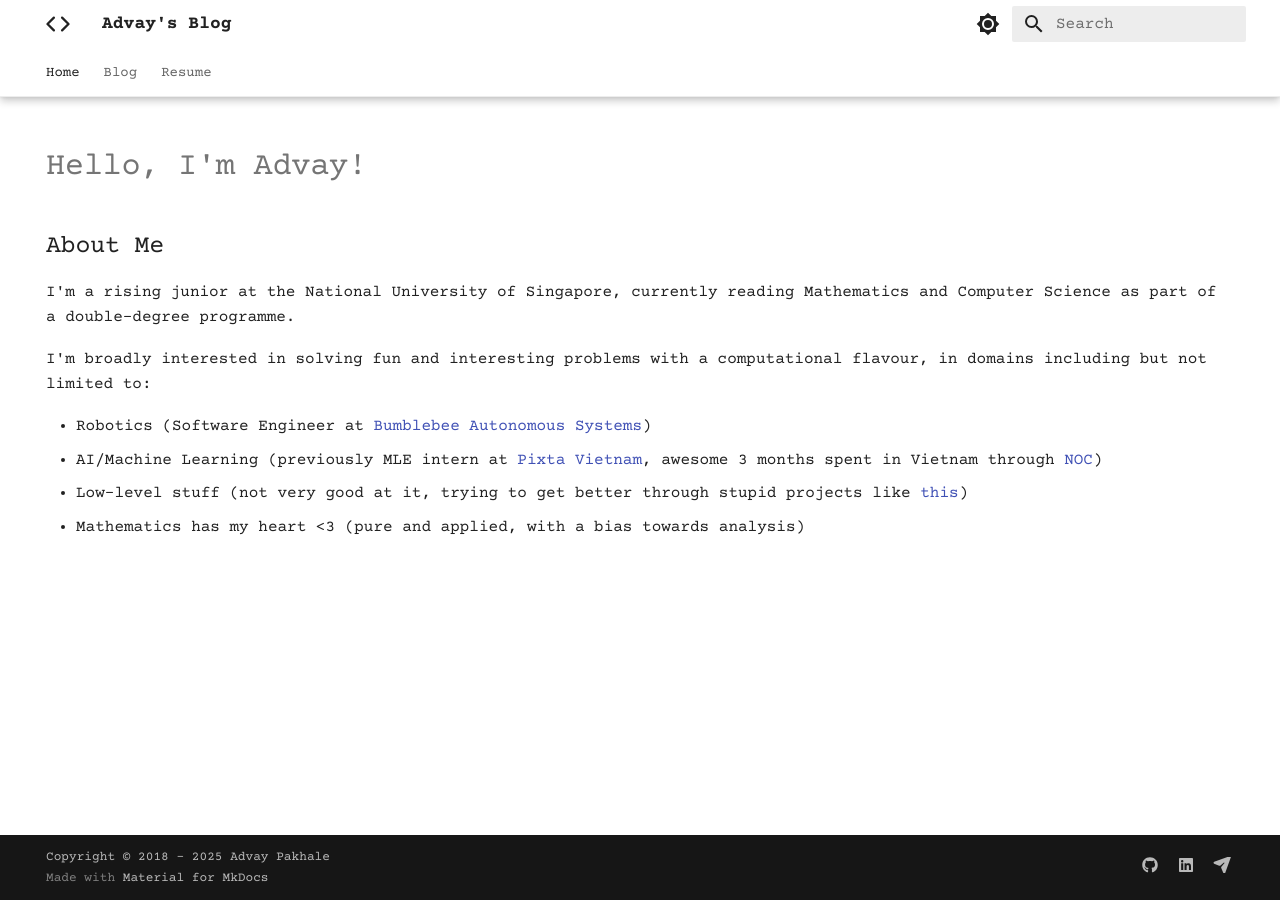
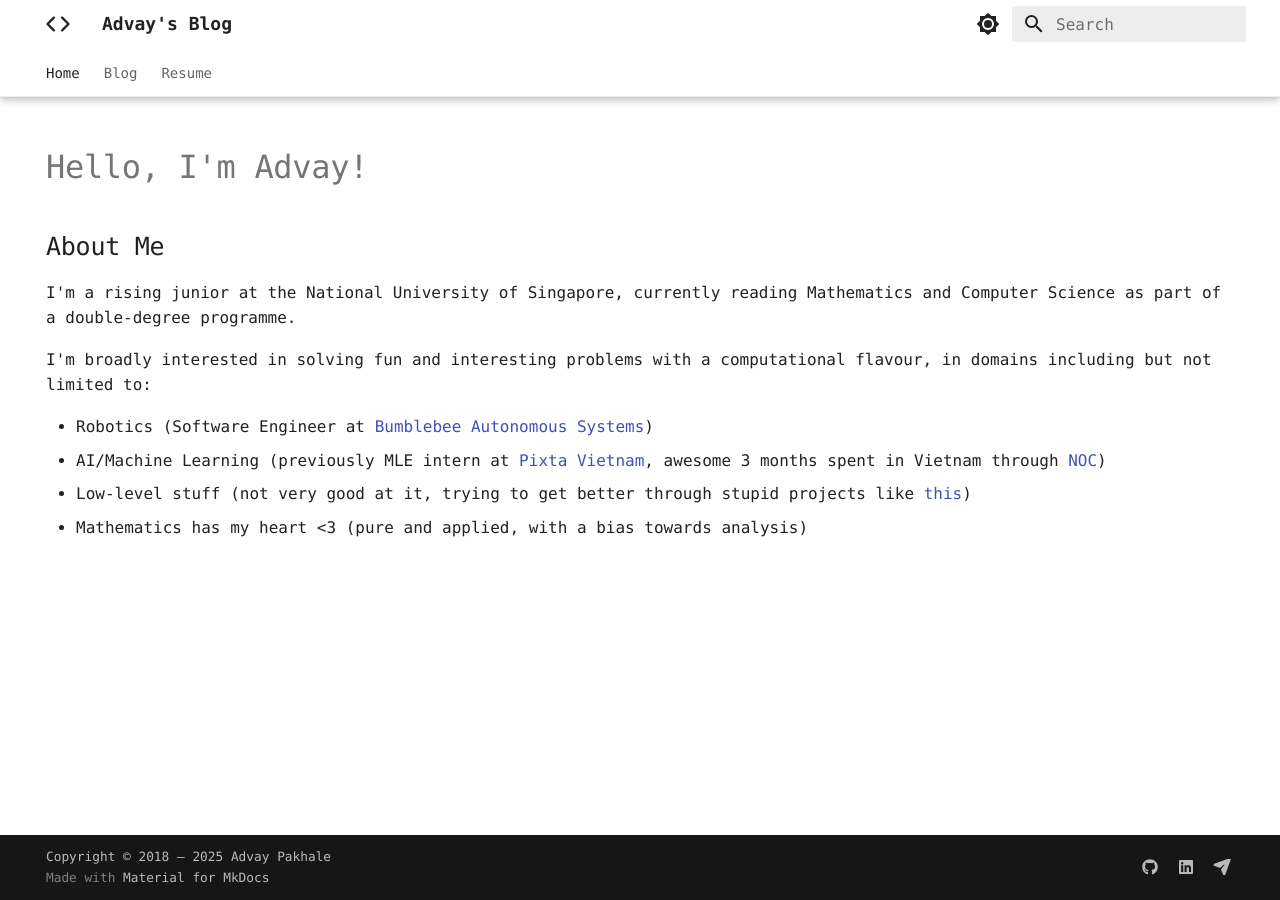
Before and after one commit to advaypakhale/advaypakhale.github.io, an MkDocs documentation site: the page built from docs/index.md, in a window 1280 px wide. Built offline with MkDocs 1.6.1 and Material for MkDocs 9.7.7, drawn with Linux system fonts in a browser that asks for light colours.

Commit message:
Use system monospace stack for body font
Matches pi.website's typography: SF Mono on macOS, Cascadia/Consolas
on Windows, Liberation Mono on Linux. No webfont download.

Previous Courier Prime + Computer Modern configs are kept as
commented-out lines.

```diff
--- a/docs/stylesheets/extra.css
+++ b/docs/stylesheets/extra.css
@@ -1,4 +1,5 @@
 :root {
   /* --md-text-font: "Computer Modern Serif"; */
-  --md-text-font: "Courier Prime";
+  /* --md-text-font: "Courier Prime"; */
+  --md-text-font: ui-monospace, SFMono-Regular, Menlo, Monaco, Consolas, "Liberation Mono", "Courier New", monospace;
 }
--- a/overrides/main.html
+++ b/overrides/main.html
@@ -10,7 +10,8 @@
   <!-- Add scripts that need to run afterwards here -->
   <!-- Computer Modern fonts (kept for reference) -->
   <!-- <link rel="stylesheet" type="text/css" href="https://cdn.jsdelivr.net/gh/bitmaks/cm-web-fonts@latest/fonts.css"> -->
-  <link rel="preconnect" href="https://fonts.googleapis.com">
-  <link rel="preconnect" href="https://fonts.gstatic.com" crossorigin>
-  <link rel="stylesheet" href="https://fonts.googleapis.com/css2?family=Courier+Prime:ital,wght@0,400;0,700;1,400;1,700&display=swap">
+  <!-- Courier Prime webfont (kept for reference) -->
+  <!-- <link rel="preconnect" href="https://fonts.googleapis.com"> -->
+  <!-- <link rel="preconnect" href="https://fonts.gstatic.com" crossorigin> -->
+  <!-- <link rel="stylesheet" href="https://fonts.googleapis.com/css2?family=Courier+Prime:ital,wght@0,400;0,700;1,400;1,700&display=swap"> -->
 {% endblock %}
```
